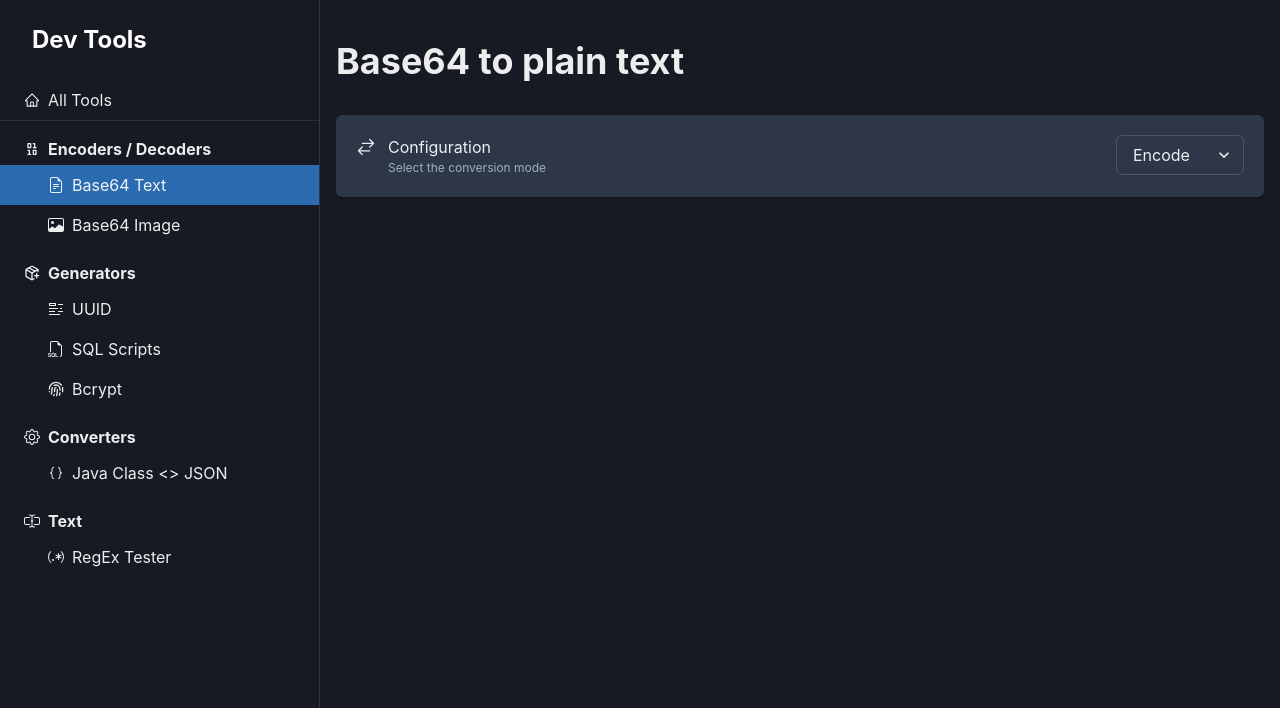
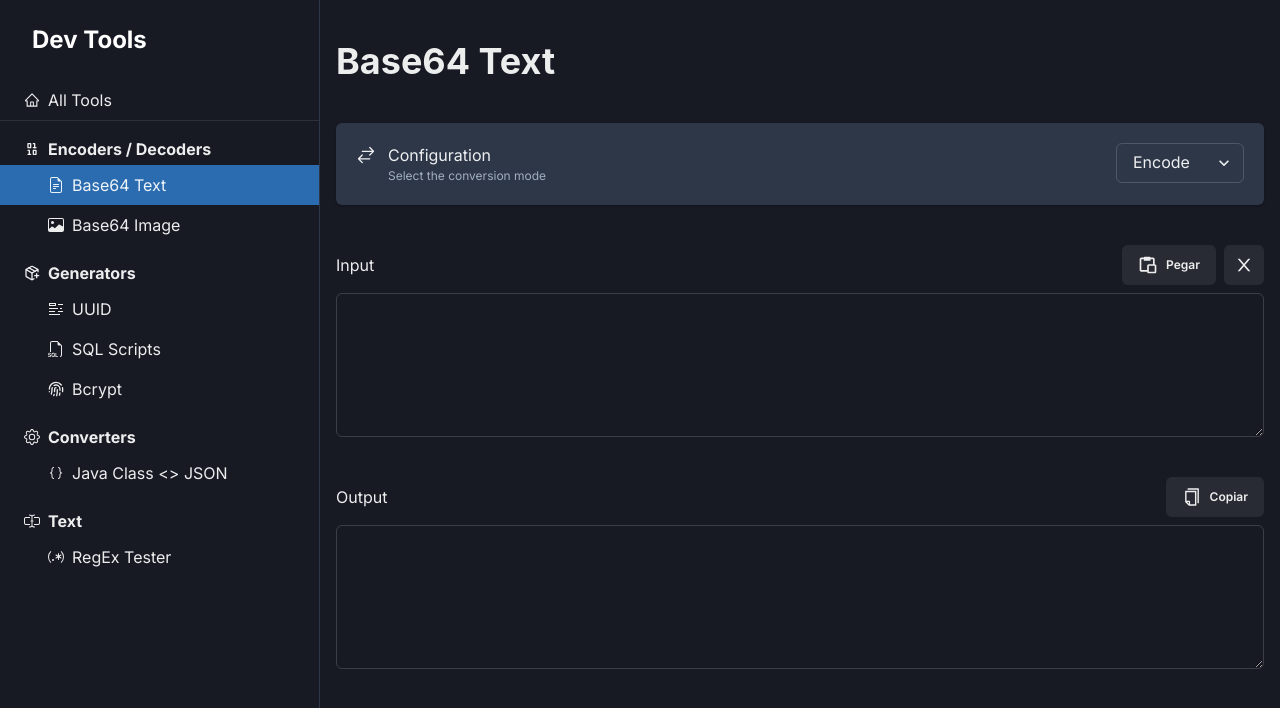
Before and after one commit to PabloMazariegos/dev-tools, a React (Vite) app: page /encoders/base64-text in a window 1280 px wide. Shown: the top 708 px of the page. Built offline with nearby package versions, Linux system fonts and the light colour scheme.

Commit message:
feat - base64 to text

```diff
--- a/index.html
+++ b/index.html
@@ -5,6 +5,10 @@
     <link rel="icon" type="image/svg+xml" href="/vite.svg" />
     <meta name="viewport" content="width=device-width, initial-scale=1.0" />
     <title>Dev Tools</title>
+    <link rel="preconnect" href="https://fonts.googleapis.com">
+    <link rel="preconnect" href="https://fonts.gstatic.com" crossorigin>
+    <link href="https://fonts.googleapis.com/css2?family=JetBrains+Mono:wght@400;500;600&display=swap" rel="stylesheet">
+    <link href="https://fonts.googleapis.com/css2?family=Inter:wght@400;500;600;700&display=swap" rel="stylesheet">
   </head>
   <body>
     <div id="root"></div>
--- a/package.json
+++ b/package.json
@@ -14,6 +14,7 @@
     "@emotion/react": "^11.11.1",
     "@emotion/styled": "^11.11.0",
     "@types/node": "^20.3.1",
+    "buffer": "^6.0.3",
     "framer-motion": "^10.12.16",
     "react": "^18.2.0",
     "react-dom": "^18.2.0",
--- /dev/null
+++ b/src/components/TextAreaViewer/TextAreaToolbar.tsx
@@ -0,0 +1,35 @@
+import { TextAreaType } from '@/types/text-area';
+import { Button, Flex, Icon, IconButton, Text } from '@chakra-ui/react';
+import { AiOutlineClose, AiOutlineCopy } from 'react-icons/ai';
+import { BiPaste } from 'react-icons/bi';
+
+interface TextAreaToolbarProps {
+  type: TextAreaType;
+}
+
+const TextAreaToolbar: React.FC<TextAreaToolbarProps> = ({ type }) => {
+  const headingText = type === 'INPUT' ? 'Input' : 'Output';
+  const buttonTypeText = type === 'INPUT' ? 'Pegar' : 'Copiar';
+  const buttonIcon = type === 'INPUT' ? BiPaste : AiOutlineCopy;
+
+  return (
+    <Flex alignItems='center' justifyContent='space-between' width='100%'>
+      <Text>{headingText}</Text>
+
+      <Flex alignItems='center' gap={2}>
+        <Button leftIcon={<Icon as={buttonIcon} boxSize='5' />} fontSize='xs'>
+          {buttonTypeText}
+        </Button>
+
+        {type === 'INPUT' && (
+          <IconButton
+            aria-label='delete'
+            icon={<Icon as={AiOutlineClose} boxSize='5' />}
+          ></IconButton>
+        )}
+      </Flex>
+    </Flex>
+  );
+};
+
+export default TextAreaToolbar;
--- /dev/null
+++ b/src/components/TextAreaViewer/TextAreaViewer.tsx
@@ -0,0 +1,36 @@
+import React from 'react';
+import { Box, SimpleGrid, Textarea } from '@chakra-ui/react';
+import { TextAreaProps } from '@/types/text-area';
+import TextAreaToolbar from './TextAreaToolbar';
+
+const TextAreaViewer: React.FC<TextAreaProps> = ({
+  type,
+  monospaceFont = true,
+  content,
+  onChange
+}) => {
+  const areaFontFamily = monospaceFont ? `'JetBrains Mono', monospace` : 'inherit';
+
+  const handleOnChange = (event: React.ChangeEvent<HTMLTextAreaElement>) => {
+    if(onChange){
+      onChange(event.target.value)
+    }
+  }
+
+  return (
+    <SimpleGrid columns={1} spacing={2}>
+      <TextAreaToolbar type={type}></TextAreaToolbar>
+      <Box>
+        <Textarea
+          fontFamily={areaFontFamily}
+          fontSize='sm'
+          minHeight='36'
+          onChange={handleOnChange}
+          value={content}
+        ></Textarea>
+      </Box>
+    </SimpleGrid>
+  );
+};
+
+export default TextAreaViewer;
--- a/src/config/theme.config.tsx
+++ b/src/config/theme.config.tsx
@@ -20,5 +20,9 @@ const styles = {
   }
 }
 
-const theme = extendTheme({config, styles})
+const fonts = {
+  body: `'Inter', sans-serif`
+}
+
+const theme = extendTheme({config, styles, fonts})
 export default theme;
--- /dev/null
+++ b/src/types/text-area.ts
@@ -0,0 +1,8 @@
+export type TextAreaType = 'INPUT' | 'OUTPUT'
+
+export interface TextAreaProps {
+    type: TextAreaType,
+    monospaceFont?: boolean,
+    content?: string,
+    onChange?: (value: string) => void
+}
--- /dev/null
+++ b/src/utils/base64.utils.ts
@@ -0,0 +1,20 @@
+import { Buffer } from "buffer";
+
+export function encodeBase64(value: string): string {
+  if (!value) {
+    return '';
+  }
+
+  const bufferText = Buffer.from(value, 'utf-8');
+  return bufferText.toString('base64');
+}
+
+
+export function decodeBase64(base64:string): string {
+    if(!base64){
+        return ''
+    }
+
+    const bufferBase64 = Buffer.from(base64, 'base64')
+    return bufferBase64.toString()
+}
--- a/src/views/encoders-decoders/Base64TextView.tsx
+++ b/src/views/encoders-decoders/Base64TextView.tsx
@@ -1,38 +1,81 @@
+import React from 'react';
+import TextAreaViewer from '@/components/TextAreaViewer/TextAreaViewer';
 import ConfigurationSelector from '@/components/ConfigurationSelector/ConfigurationSelector';
-import { Heading } from '@chakra-ui/react';
+
+import { Box, Heading, SimpleGrid } from '@chakra-ui/react';
 import { HiArrowsRightLeft } from 'react-icons/hi2';
+
 import { encodeDecodeConfiguratorItems } from '@/config/configurator-selector.config';
 import { EncodeDecode } from '@/types/configurator-selector';
-import React from 'react';
+
+import { encodeBase64, decodeBase64 } from '@/utils/base64.utils';
 
 const base64TextView = () => {
   const [configuration, setConfiguration] = React.useState<EncodeDecode>('ENCODE');
+  const [textAreaInput, setTextAreaInput] = React.useState<string>('');
+  const [textAreaOutput, setTextAreaOutput] = React.useState<string>('');
 
-  const handleOnChange = (value: React.ChangeEvent<HTMLSelectElement>) => {
+  const handleConfigurationChange = (value: React.ChangeEvent<HTMLSelectElement>) => {
     const selectedConfiguration = value.target.value as EncodeDecode;
 
-    if (selectedConfiguration && (selectedConfiguration === 'ENCODE' || selectedConfiguration === 'DECODE')) {
+    if (
+      selectedConfiguration &&
+      (selectedConfiguration === 'ENCODE' || selectedConfiguration === 'DECODE')
+    ) {
       setConfiguration(selectedConfiguration);
+      clearTextAreas();
     }
   };
 
+  const handleTextAreaInputOnChange = (value: string) => {
+    setTextAreaInput(value);
+
+    let output = '';
+    switch (configuration) {
+      case 'ENCODE':
+        output = encodeBase64(value);
+        break;
+
+      case 'DECODE':
+        output = decodeBase64(value);
+        break;
+    }
+
+    setTextAreaOutput(output);
+  };
+
+  const clearTextAreas = () => {
+    setTextAreaInput('')
+    setTextAreaOutput('')
+  }
+
   return (
     <>
-      <Heading
-        size='xl'
-        marginBottom='8'
-      >
-        Base64 to plain text
-      </Heading>
-
+      <SimpleGrid columns={1} spacing={10}>
+        <Box>
+          <Heading size='xl'>Base64 Text</Heading>
+        </Box>
+        <Box>
           <ConfigurationSelector
             icon={HiArrowsRightLeft}
             label='Configuration'
             hint='Select the conversion mode'
             options={encodeDecodeConfiguratorItems}
-        onChange={handleOnChange}
+            onChange={handleConfigurationChange}
             value={configuration}
           />
+        </Box>
+        <Box>
+          <TextAreaViewer
+            type='INPUT'
+            onChange={handleTextAreaInputOnChange}
+            content={textAreaInput}
+          ></TextAreaViewer>
+        </Box>
+        <Box>
+          <TextAreaViewer type='OUTPUT' content={textAreaOutput}></TextAreaViewer>
+        </Box>
+      </SimpleGrid>
     </>
   );
 };
```
Also changed, not shown: 1 other file (tests, documents, lock files or other folders). Lines whose indentation alone changed are shown as unchanged.
